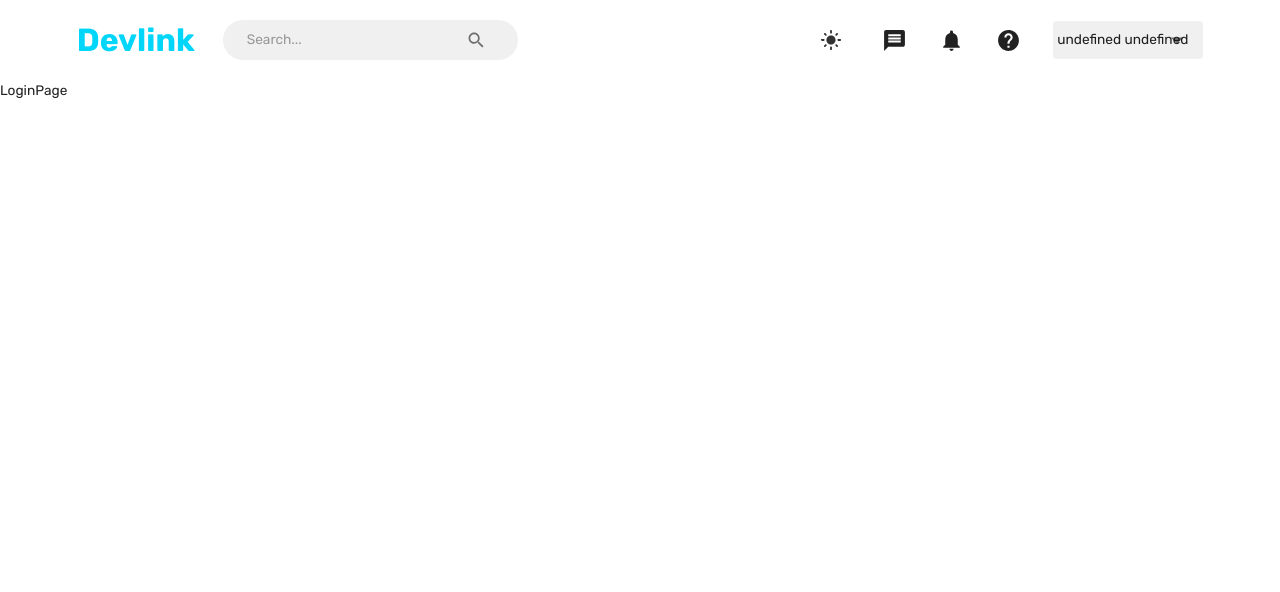
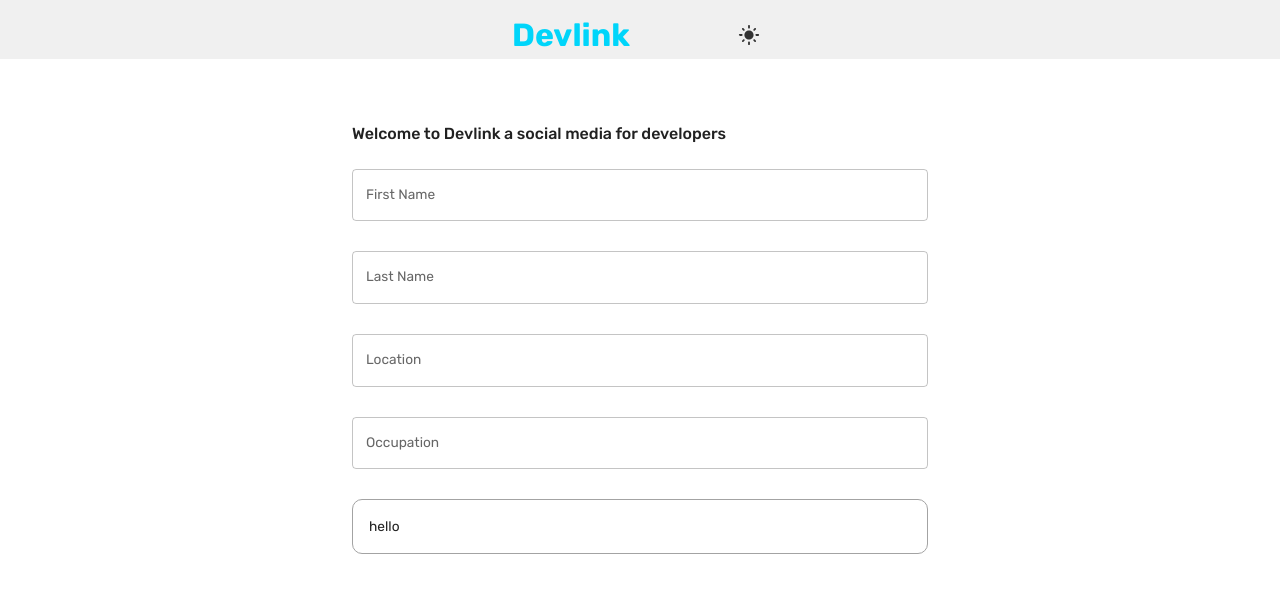
Before and after one commit to joekings2k/Devlink, a React (Create React App) app in the folder client/: page / in a window 1280 px wide. Shown: the top 592 px of the page. Built offline with nearby package versions, Linux system fonts and the light colour scheme.

Commit message:
added some part if the register page

```diff
--- a/client/package.json
+++ b/client/package.json
@@ -24,6 +24,7 @@
     "react-router-dom": "^6.8.2",
     "react-scripts": "5.0.1",
     "redux-persist": "^6.0.0",
+    "stream": "^0.0.2",
     "typescript": "^4.9.5",
     "web-vitals": "^2.1.4",
     "yup": "^1.0.2"
--- a/client/src/Root.tsx
+++ b/client/src/Root.tsx
@@ -1,15 +1,17 @@
-import {Outlet} from "react-router-dom"
-import { Navbar } from "scenes/navbar"
+import { Outlet } from "react-router-dom";
+import { Navbar } from "scenes/navbar";
+import { NavUnsecure } from "scenes/navbar/navUnscecrue";
+import { useDispatch, useSelector } from "react-redux";
+import { AppState } from "state";
 
-export const Root =()=>{
-  return(
+export const Root = () => {
+   const user = useSelector((state: AppState) => state.user);
+  return (
     <>
-    <div>
-    <Navbar />
-    </div>
-    <div>
-     <Outlet />
-    </div>
+      <div>{!user ? <NavUnsecure /> : <Navbar />}</div>
+      <div>
+        <Outlet />
+      </div>
     </>
-  )
-}
+  );
+};
--- /dev/null
+++ b/client/src/scenes/loginPage/Form.tsx
@@ -0,0 +1,172 @@
+import { useState } from "react";
+import {
+  Box,
+  Button,
+  TextField,
+  useMediaQuery,
+  Typography,
+  useTheme,
+} from "@mui/material";
+import EditOutlinedIcon from "@mui/icons-material/EditOutlined";
+import { Formik } from "formik";
+import * as yup from "yup";
+import { useNavigate } from "react-router-dom";
+import { useDispatch } from "react-redux";
+import { setLogin } from "state";
+
+import FlexBetween from "components/FlexBetween";
+
+
+interface FormValuesRegister {
+  firstName: string;
+  lastName: string;
+  email: string;
+  password: string;
+  confirmPassword: string;
+  location: string;
+  occupation: string;
+  picture: string;
+}
+
+interface FormValuesLogin {
+  email: string;
+  password: string;
+}
+
+const registerSchema = yup.object().shape({
+  firstName: yup.string().required("required"),
+  lastName: yup.string().required("required"),
+  email: yup.string().required("required"),
+  password: yup.string().required("required"),
+  confirmPassword: yup
+    .string()
+    .required("required")
+    .oneOf([yup.ref("password")]),
+  location: yup.string().required("required"),
+  occupation: yup.string().required("required"),
+  picture: yup.string().required("required"),
+});
+
+const loginSchema = yup.object().shape({
+  email: yup.string().email("invalid email").required("required"),
+  password: yup.string().required("required"),
+});
+
+const initialValueRegister: FormValuesRegister = {
+  firstName: "",
+  lastName: "",
+  email: "",
+  password: "",
+  confirmPassword: "",
+  location: "",
+  occupation: "",
+  picture: "",
+};
+
+const initialValueLogin: FormValuesLogin = {
+  email: "",
+  password: "",
+};
+
+export const Form = () => {
+  const [pageType, setPageType] = useState<string>("register");
+  const { palette } = useTheme();
+  const dispatch = useDispatch();
+  const navigate = useNavigate();
+  const isNonMobile = useMediaQuery("min-width:600px");
+  const isLogin = pageType === "login";
+  const isRegister = pageType === "register";
+
+  const handleFormSubmit = async (
+    values: FormValuesRegister | FormValuesLogin,
+    onsubmitProps: any
+  ) => {};
+
+  return (
+    <div>
+      {isRegister && (
+        <Formik
+          onSubmit={handleFormSubmit}
+          initialValues={initialValueRegister}
+          validationSchema={registerSchema}
+          enableReinitialize
+        >
+          {({
+            values,
+            errors,
+            touched,
+            handleBlur,
+            handleChange,
+            handleSubmit,
+            setFieldValue,
+            resetForm,
+          }) => (
+            <form onSubmit={handleSubmit}>
+              <Box
+                display="grid"
+                gap="30px"
+                gridTemplateColumns="repeat(4,minmax(0,1fr))"
+                sx={{
+                  "&>div": { gridColumn: isNonMobile ? undefined : "span 4" },
+                }}
+              >
+                <>
+                  <TextField
+                    label="First Name"
+                    onBlur={handleBlur}
+                    onChange={handleChange}
+                    value={values.firstName}
+                    name="firstName"
+                    error={Boolean(touched.firstName) && Boolean(errors.firstName)}
+                    helperText = {touched.firstName && errors.firstName}
+                    sx={{gridColumn:"span 2"}}
+                  />
+                  <TextField
+                    label="Last Name"
+                    onBlur={handleBlur}
+                    onChange={handleChange}
+                    value={console.log(values.lastName)}
+                    name="lastName"
+                    error={Boolean(touched.lastName) && Boolean(errors.lastName)}
+                    helperText = {touched.lastName && errors.lastName}
+                    sx={{gridColumn:"span 2"}}
+                  />
+                  <TextField
+                    label="Location"
+                    onBlur={handleBlur}
+                    onChange={handleChange}
+                    value={console.log(values.location)}
+                    name="location"
+                    error={Boolean(touched.location) && Boolean(errors.location)}
+                    helperText = {touched.location && errors.location}
+                    sx={{gridColumn:"span 4"}}
+                  />
+                  <TextField
+                    label="Occupation"
+                    onBlur={handleBlur}
+                    onChange={handleChange}
+                    value={console.log(values.occupation)}
+                    name="occupation"
+                    error={Boolean(touched.occupation) && Boolean(errors.occupation)}
+                    helperText = {touched.occupation && errors.occupation}
+                    sx={{gridColumn:"span 4"}}
+                  />
+                  <Box
+                    gridColumn="span 4"
+                    border={`1px solid ${palette.neutral.medium}`}
+                    borderRadius ="10px"
+                    p="1rem"
+                  >
+                    {/* put dropzone here */}
+                    hello
+
+                  </Box>
+                </>
+              </Box>
+            </form>
+          )}
+        </Formik>
+      )}
+    </div>
+  );
+};
--- a/client/src/scenes/loginPage/index.tsx
+++ b/client/src/scenes/loginPage/index.tsx
@@ -1,3 +1,26 @@
+import { Box, Typography, useTheme, useMediaQuery } from "@mui/material";
+import { Form } from "./Form";
+
 export const LoginPage = () => {
-  return <div>LoginPage</div>;
+  const theme = useTheme();
+  const isNonMobileScreen = useMediaQuery("(min-width:1000px)");
+
+  return (
+    <Box
+      width={isNonMobileScreen ? "50%" : "90%"}
+      p="2rem"
+      m="2rem auto"
+      borderRadius="1.5rem"
+      sx={{ backgroundColor: theme.palette.backgrounds.alt }}
+    >
+      <Typography
+        fontWeight="500"
+        variant="h5"
+        sx={{ mb: "1.5rem" }}
+      >
+        Welcome to Devlink a social media for developers
+      </Typography>
+      <Form />
+    </Box>
+  );
 };
--- a/client/src/scenes/navbar/index.tsx
+++ b/client/src/scenes/navbar/index.tsx
@@ -41,7 +41,7 @@ export const Navbar = () => {
   const alt = theme.palette.backgrounds.alt;
   const fullName = `${user?.firstName} ${user?.lastName}`;
   return (
-    <FlexBetween padding="1rem 6%" style={{ backgroundColor: alt }}>
+    <FlexBetween padding="1rem 6%" style={{ backgroundColor: neutralLight }}>
       <FlexBetween gap="1.75rem">
         <Typography
           fontWeight="bold"
--- /dev/null
+++ b/client/src/scenes/navbar/navUnscecrue.tsx
@@ -0,0 +1,48 @@
+import FlexBetween from "components/FlexBetween";
+import { Typography, useTheme,IconButton } from "@mui/material";
+import { useNavigate } from "react-router-dom";
+import { setMode} from "state";
+import {DarkMode,LightMode} from "@mui/icons-material"
+import { useDispatch} from "react-redux";
+
+export const NavUnsecure = () => {
+
+  const navigate = useNavigate();
+
+  const dispatch = useDispatch()
+
+  const theme = useTheme();
+  const primaryLight = theme.palette.primary.light;
+  const neutralLight = theme.palette.neutral.light;
+  const dark = theme.palette.neutral.dark;
+  return (
+    <FlexBetween
+      sx={{ background: neutralLight, justifyContent: "center" }}
+      pt="0.7rem"
+    >
+      <Typography
+        fontWeight="bold"
+        fontSize="clamp(1rem, 2rem,2.25rem)"
+        color="primary"
+        onClick={() => navigate("/home")}
+        sx={{
+          "&:hover": {
+            color: primaryLight,
+            cursor: "pointer",
+          },
+        }}
+      >
+        Devlink
+      </Typography>
+      <FlexBetween sx={{marginLeft:"100px"}}>
+        <IconButton onClick={() => dispatch(setMode())}>
+          {theme.palette.mode === "dark" ? (
+            <DarkMode sx={{ fontSize: "22px" }} />
+          ) : (
+            <LightMode sx={{ fontSize: "22px", color: dark }} />
+          )}
+        </IconButton>
+      </FlexBetween>
+    </FlexBetween>
+  );
+};
```
Also changed, not shown: 1 other file (tests, documents, lock files or other folders).
